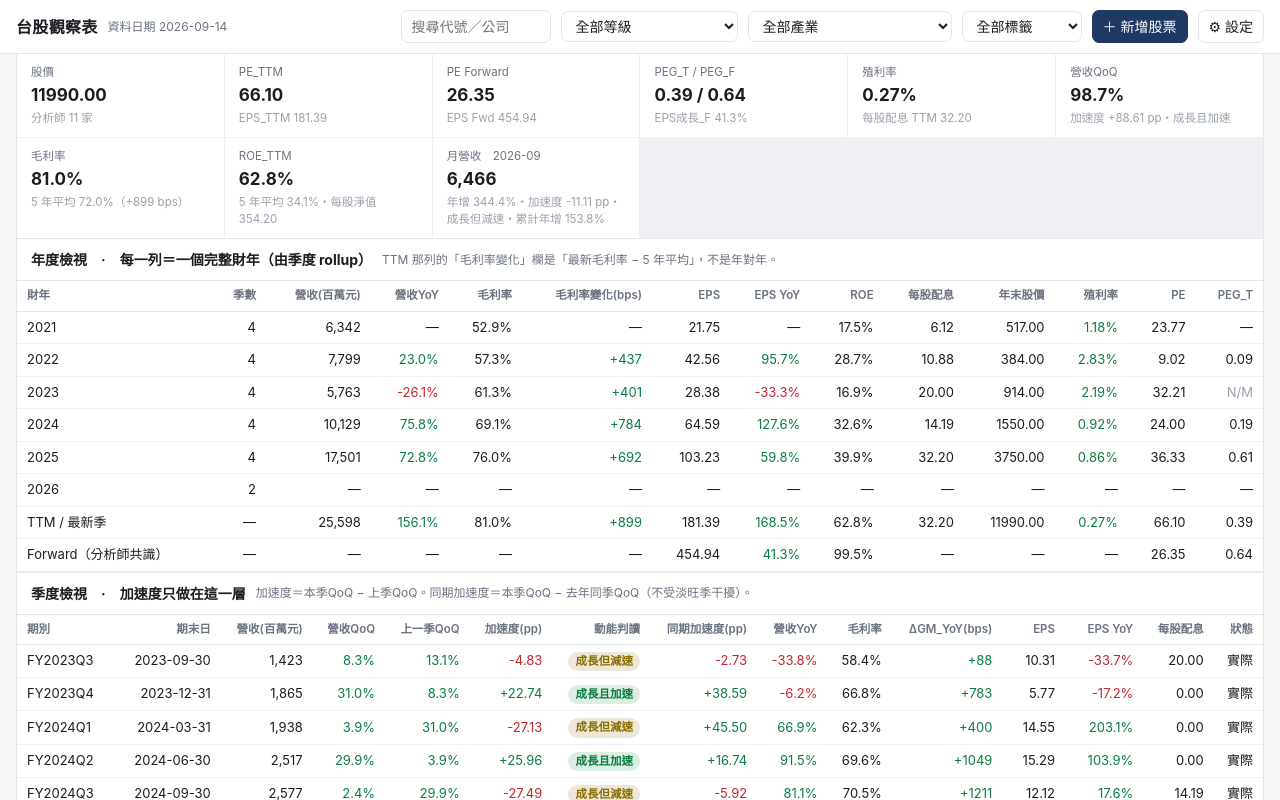
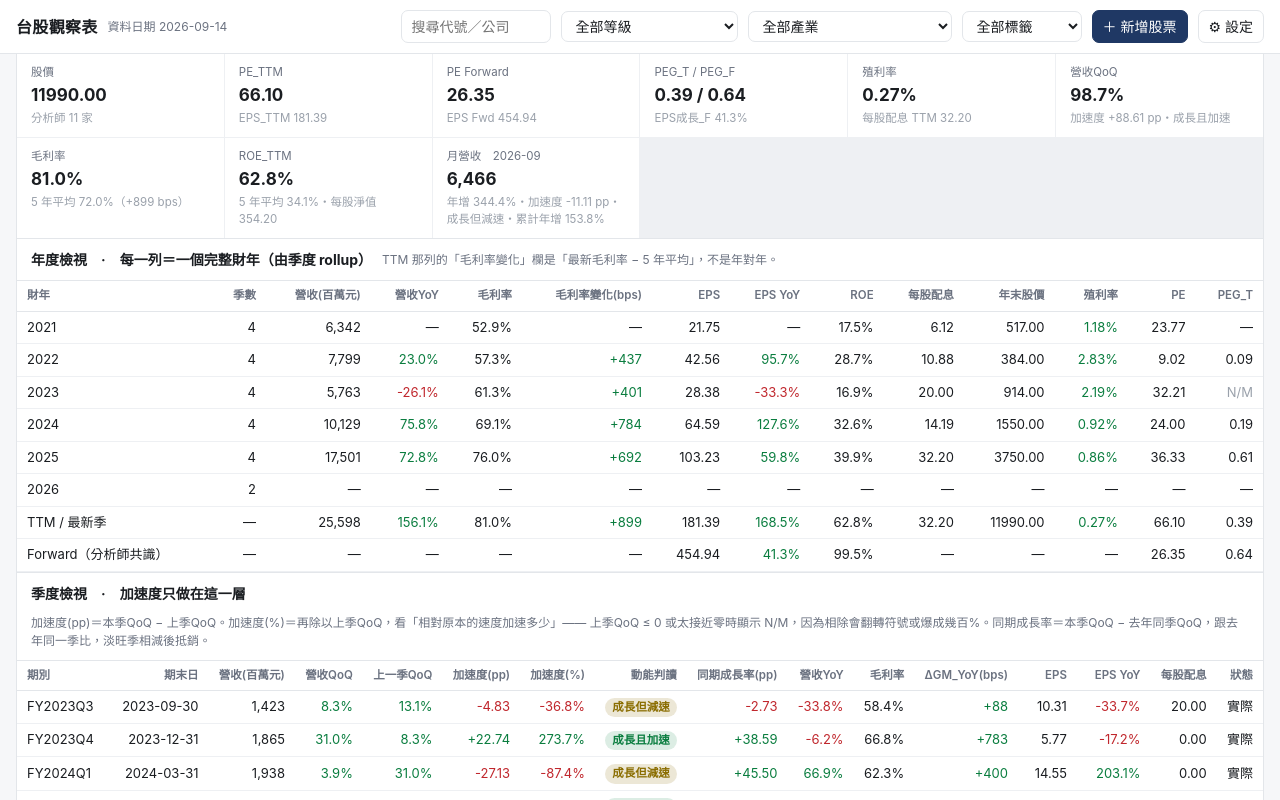
Before and after one commit to Kira11-ja/TWstocktrack, a plain HTML site: page docs/index.html in a window 1280 px wide. Both pictures are taken after a click on the element "2059". Shown: the part 1494-2294 px from the top of the page. Drawn offline with Linux system fonts and the light colour scheme.

Commit message:
Update index.html

```diff
--- a/docs/index.html
+++ b/docs/index.html
@@ -74,6 +74,9 @@ tbody tr.sel{background:var(--accent-soft)}
 .b-gd{background:rgba(138,109,0,.16);color:var(--flat)}
 .b-sc{background:rgba(138,109,0,.16);color:var(--flat)}
 .b-sd{background:rgba(192,39,45,.14);color:var(--down)}
+/* 兩個轉折徽章用外框標出來 —— 它們是「第一次」發生，比程度變化值得停一下 */
+.b-tp{background:rgba(10,125,63,.18);color:var(--up);box-shadow:inset 0 0 0 1px currentColor}
+.b-tn{background:rgba(192,39,45,.18);color:var(--down);box-shadow:inset 0 0 0 1px currentColor}
 .tier{font-size:11.5px;color:var(--dim)}
 .tags{display:flex;gap:4px;flex-wrap:wrap;margin-top:3px}
 .tag{font-size:11px;padding:0 6px;border-radius:4px;border:1px solid var(--line);
@@ -326,7 +329,8 @@ function cell(value, kind) {
 const signCls = (v) => !isNum(v) ? '' : (v > 0 ? 'up' : v < 0 ? 'down' : '');
 
 const MOM_CLASS = { '成長且加速': 'b-ga', '成長但減速': 'b-gd', '成長持平': 'b-gd',
-  '衰退但收斂': 'b-sc', '衰退持平': 'b-sc', '衰退且惡化': 'b-sd' };
+  '衰退但收斂': 'b-sc', '衰退持平': 'b-sc', '衰退且惡化': 'b-sd',
+  '由負轉正': 'b-tp', '由正轉負': 'b-tn' };
 function momCell(v) {
   const td = el('td');
   if (!v) { td.textContent = '—'; return td; }
@@ -337,33 +341,42 @@ function momCell(v) {
 
 /* ── 總覽表定義 ──────────────────────────────────── */
 const GROUPS = [
-  ['基本', 3], ['估值', 4], ['殖利率', 2], ['成長', 7], ['毛利率', 4], ['ROE', 3], ['預估', 3],
+  ['基本', 3], ['毛利率', 2], ['ROE', 3], ['成長', 4],
+  ['預估', 1], ['估值', 4], ['殖利率', 2], ['參考', 2],
 ];
 const COLS = [
   { k: 't', h: 'Ticker', kind: 'tk', l: true },
   { k: 'name', h: '公司', kind: 'str', l: true },
   { k: 'price', h: '股價', kind: 'x' },
+
+  { k: 'gm_ttm', h: '毛利率', kind: 'pctp' },
+  { k: 'gm_5y', h: '5年平均', kind: 'pctp' },
+
+  { k: 'roe_ttm', h: 'ROE_TTM', kind: 'pctp' },
+  { k: 'roe_5y', h: 'ROE_5年平均', kind: 'pctp' },
+  { k: 'roe_fwd', h: 'ROE Forward', kind: 'pctp' },
+
+  // 加速度兩種口徑並排：
+  //   pp  ＝ 本季QoQ − 上季QoQ            絕對多衝了幾個百分點，永遠算得出來
+  //   %   ＝ (本季QoQ − 上季QoQ) ÷ 上季QoQ  相對於原本的速度加速了多少
+  // 「上季QoQ」那一欄拿掉了 —— 它只是加速度的中間值，沒有獨立資訊。
+  { k: 'rev_qoq', h: '營收QoQ', kind: 'pct' },
+  { k: 'accel_rel', h: '加速度(%)', kind: 'pct' },
+  { k: 'momentum', h: '動能判讀', kind: 'mom' },
+  // 同期成長率＝本季QoQ − 去年同季QoQ，單位 pp。跟去年同一季比，
+  // 季節性在兩邊同時出現、相減就抵銷掉，所以它是排除淡旺季後的動能。
+  { k: 'yoy_accel_pp', h: '同期成長率(pp)', kind: 'pp' },
+
+  { k: 'est_eps', h: '當季EPS預估', kind: 'x' },
+
   { k: 'pe_ttm', h: 'PE_TTM', kind: 'x' },
   { k: 'pe_ntm', h: 'PE Forward', kind: 'x' },
   { k: 'peg_t', h: 'PEG_T', kind: 'x' },
   { k: 'peg_f', h: 'PEG_F', kind: 'x' },
+
   { k: 'yield', h: '殖利率', kind: 'pct2' },
   { k: 'dps_yoy', h: '配息YoY', kind: 'pct' },
-  { k: 'rev_qoq', h: '營收QoQ', kind: 'pct' },
-  { k: 'rev_qoq_prev', h: '上季QoQ', kind: 'pct' },
-  { k: 'accel_pp', h: '加速度(pp)', kind: 'pp' },
-  { k: 'momentum', h: '動能判讀', kind: 'mom' },
-  { k: 'yoy_accel_pp', h: '同期加速度(pp)', kind: 'pp' },
-  { k: 'rev_yoy_q', h: '營收YoY', kind: 'pct' },
-  { k: 'eps_yoy_q', h: 'EPS_YoY', kind: 'pct' },
-  { k: 'gm_ttm', h: '毛利率', kind: 'pctp' },
-  { k: 'gm_5y', h: '5年平均', kind: 'pctp' },
-  { k: 'gm_vs_5y_bps', h: 'vs5年(bps)', kind: 'bps' },
-  { k: 'dgm_yoy_bps', h: 'ΔGM_YoY(bps)', kind: 'bps' },
-  { k: 'roe_ttm', h: 'ROE_TTM', kind: 'pctp' },
-  { k: 'roe_5y', h: 'ROE_5年平均', kind: 'pctp' },
-  { k: 'roe_fwd', h: 'ROE Forward', kind: 'pctp' },
-  { k: 'est_eps', h: '當季EPS預估', kind: 'x' },
+
   { k: 'est_period', h: '預估期別', kind: 'str' },
   { k: 'next_earnings', h: '下次財報', kind: 'date' },
 ];
@@ -716,25 +729,32 @@ function renderDetail(t) {
 
   const qt = quarterTable(rows, cfg);
   sec.appendChild(subTable('季度檢視　·　加速度只做在這一層',
-    ['期別', '期末日', '營收(百萬元)', '營收QoQ', '上一季QoQ', '加速度(pp)', '動能判讀',
-      '同期加速度(pp)', '營收YoY', '毛利率', 'ΔGM_YoY(bps)', 'EPS', 'EPS YoY', '每股配息', '狀態'],
+    ['期別', '期末日', '營收(百萬元)', '營收QoQ', '上一季QoQ', '加速度(pp)', '加速度(%)',
+      '動能判讀', '同期成長率(pp)', '營收YoY', '毛利率', 'ΔGM_YoY(bps)',
+      'EPS', 'EPS YoY', '每股配息', '狀態'],
     qt.map((r) => [
       [r.period, 'str', true], [r.end, 'date'], [r.rev, 'money'], [r.qoq, 'pct'],
-      [r.prev_qoq, 'pct'], [r.accel_pp, 'pp'], [r.momentum, 'mom'], [r.yoy_accel_pp, 'pp'],
+      [r.prev_qoq, 'pct'], [r.accel_pp, 'pp'], [r.accel_rel, 'pct'],
+      [r.momentum, 'mom'], [r.yoy_accel_pp, 'pp'],
       [r.rev_yoy, 'pct'], [r.gm, 'pctp'], [r.dgm_yoy_bps, 'bps'], [r.eps, 'x'],
       [r.eps_yoy, 'pct'], [r.dps, 'x'], [r.status, 'str'],
     ]),
-    '加速度＝本季QoQ − 上季QoQ。同期加速度＝本季QoQ − 去年同季QoQ（不受淡旺季干擾）。'));
+    '加速度(pp)＝本季QoQ − 上季QoQ。加速度(%)＝再除以上季QoQ，'
+    + '看「相對原本的速度加速多少」—— 上季QoQ ≤ 0 或太接近零時顯示 N/M，'
+    + '因為相除會翻轉符號或爆成幾百%。'
+    + '同期成長率＝本季QoQ − 去年同季QoQ，跟去年同一季比，淡旺季相減後抵銷。'));
 
   // ── 月營收：台股每月 10 日前公布上月營收，比季報早兩三個月透露轉折 ──
   const mt = monthTable(MIDX.get(t) || [], cfg);
   if (mt.length) {
     sec.appendChild(subTable('月營收　·　台股獨有的高頻層',
-      ['月份', '月營收(百萬元)', '月增率', '月增加速度(pp)', '年增率',
-        '年增加速度(pp)', '動能判讀', '累計(百萬元)', '累計年增率'],
+      ['月份', '月營收(百萬元)', '月增率', '月增加速度(pp)', '月增加速度(%)',
+        '年增率', '年增加速度(pp)', '年增加速度(%)', '動能判讀',
+        '累計(百萬元)', '累計年增率'],
       mt.map((r) => [
         [r.ym, 'str', true], [r.rev, 'money'], [r.mom, 'pct'],
-        [r.mom_accel_pp, 'pp'], [r.yoy, 'pct'], [r.accel_pp, 'pp'],
+        [r.mom_accel_pp, 'pp'], [r.mom_accel_rel, 'pct'],
+        [r.yoy, 'pct'], [r.accel_pp, 'pp'], [r.accel_rel, 'pct'],
         [r.momentum, 'mom'], [r.cum, 'money'], [r.cum_yoy, 'pct'],
       ]),
       '兩欄加速度看的東西不一樣。年增加速度已排除季節性，是趨勢轉折，'
```
